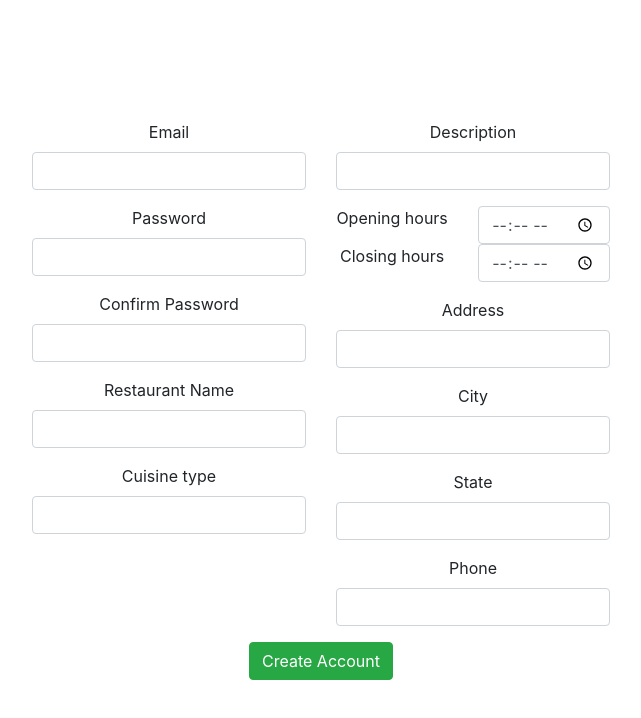
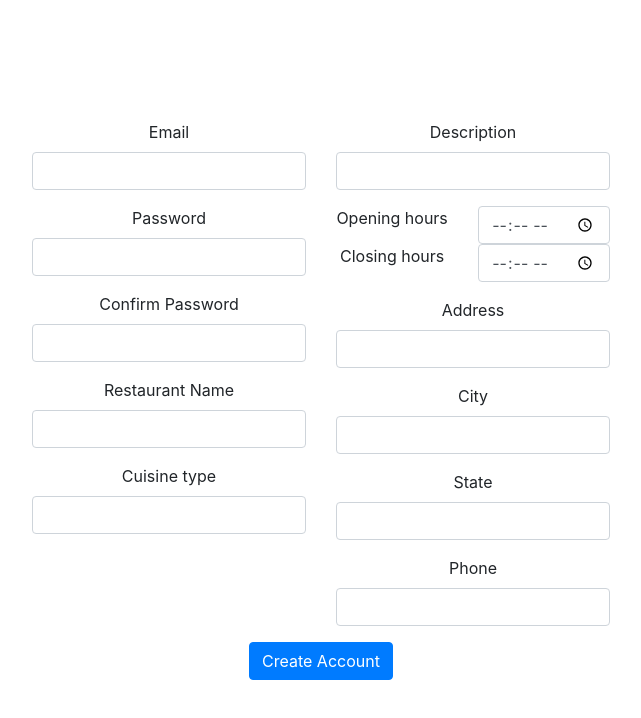
Before and after one commit to julioahurtado/Truck-d, a React (Create React App) app in the folder UI-Files/: page /vendor/signup in a window 1280 px wide. Shown: the top 718 px of the page, without its empty margins (319-960 px from the left). Built offline with nearby package versions, Linux system fonts and the light colour scheme.

Commit message:
Changed color of signin/signup buttons

```diff
--- a/UI-Files/src/modules/Vendor/components/VendorSignIn.tsx
+++ b/UI-Files/src/modules/Vendor/components/VendorSignIn.tsx
@@ -85,7 +85,7 @@ export class SignIn extends React.Component<
             ></Form.Control>
           </Form.Group>
           <Button
-            variant="success"
+            variant="primary"
             disabled={this.props.isLoading}
             type="button"
             onClick={() => this.handleSubmit()}
--- a/UI-Files/src/modules/Vendor/components/VendorSignUp.tsx
+++ b/UI-Files/src/modules/Vendor/components/VendorSignUp.tsx
@@ -240,7 +240,7 @@ export class SignUp extends React.Component<
           <Row>
             <Col className="buttonContainer">
               <Button
-                variant="success"
+                variant="primary"
                 disabled={this.props.isLoading}
                 type="button"
                 onClick={() => this.handleSubmit()}
```
